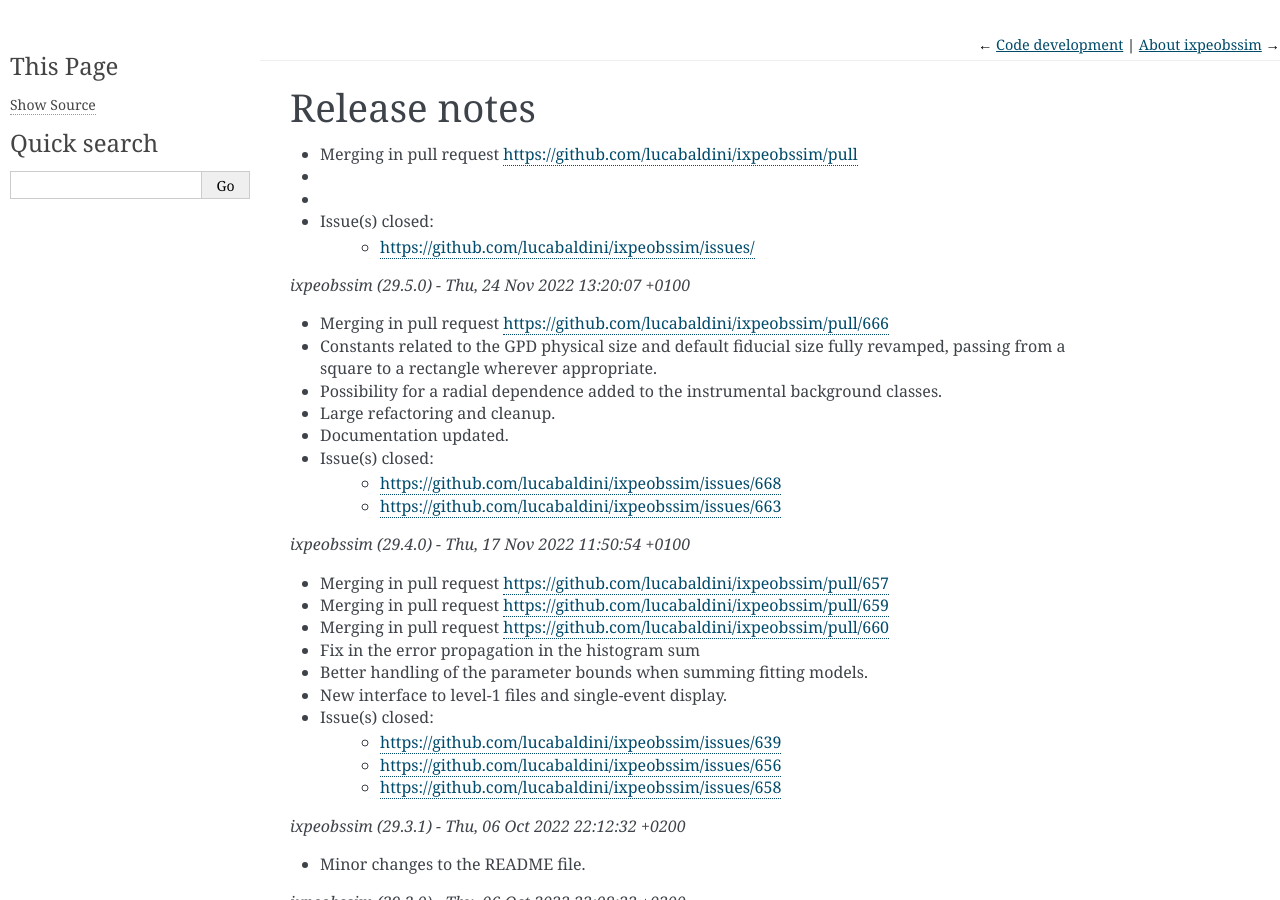
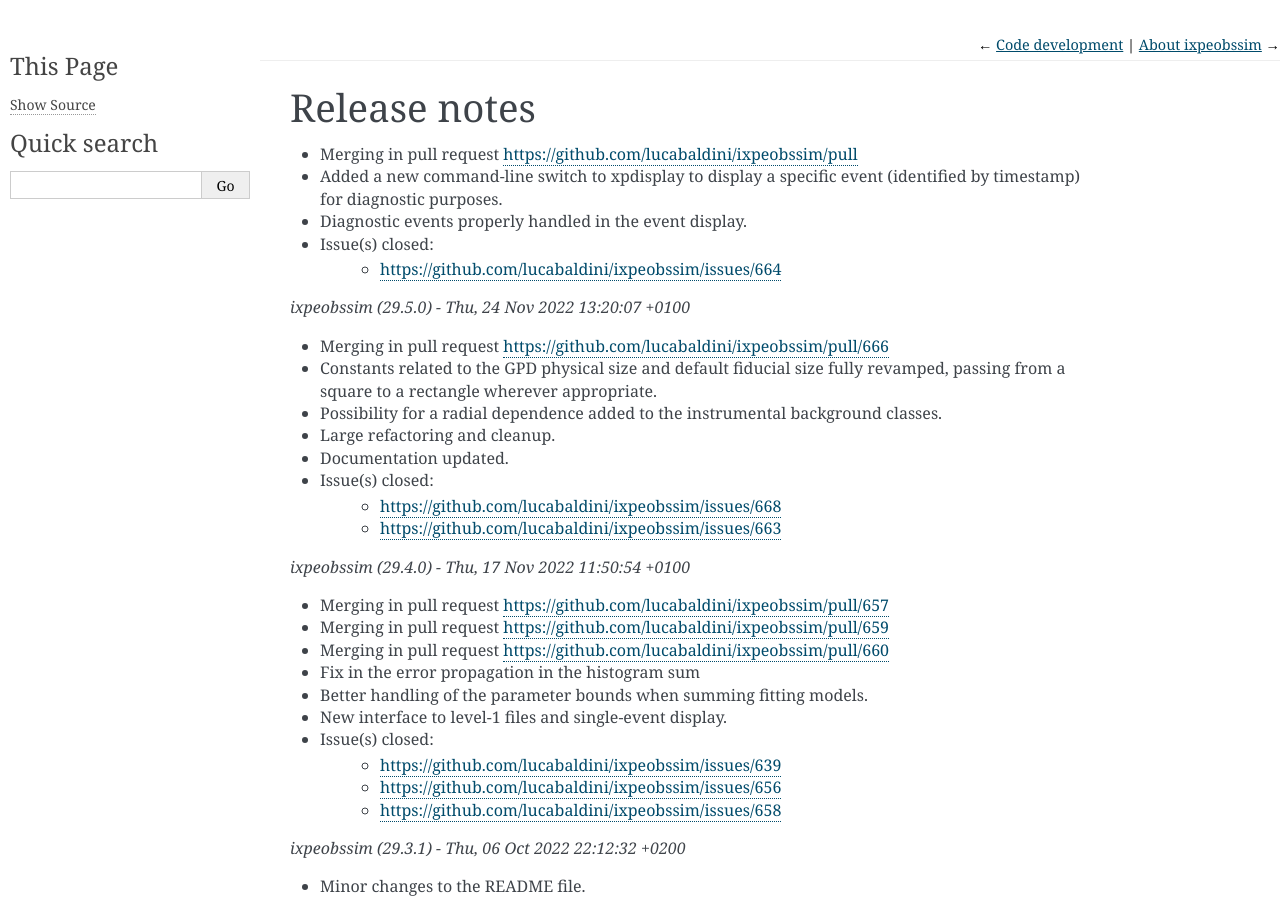
Before and after one commit to lucabaldini/ixpeobssim, a Sphinx documentation site: the page built from docs/release_notes.rst, in a window 1280 px wide and 900 px high. Built offline with Sphinx 7.4.7, drawn with Linux system fonts in a browser that asks for light colours; formulas are drawn with MathJax 3.

Commit message:
Updated release notes

```diff
--- a/docs/release_notes.rst
+++ b/docs/release_notes.rst
@@ -5,10 +5,11 @@
 
 
 * Merging in pull request https://github.com/lucabaldini/ixpeobssim/pull
-*
-*
-* Issue(s) closed:
-      * https://github.com/lucabaldini/ixpeobssim/issues/
+* Added a new command-line switch to xpdisplay to display a specific event
+  (identified by timestamp) for diagnostic purposes.
+* Diagnostic events properly handled in the event display.
+* Issue(s) closed:
+      * https://github.com/lucabaldini/ixpeobssim/issues/664
 
 
 *ixpeobssim (29.5.0) - Thu, 24 Nov 2022 13:20:07 +0100*
```
